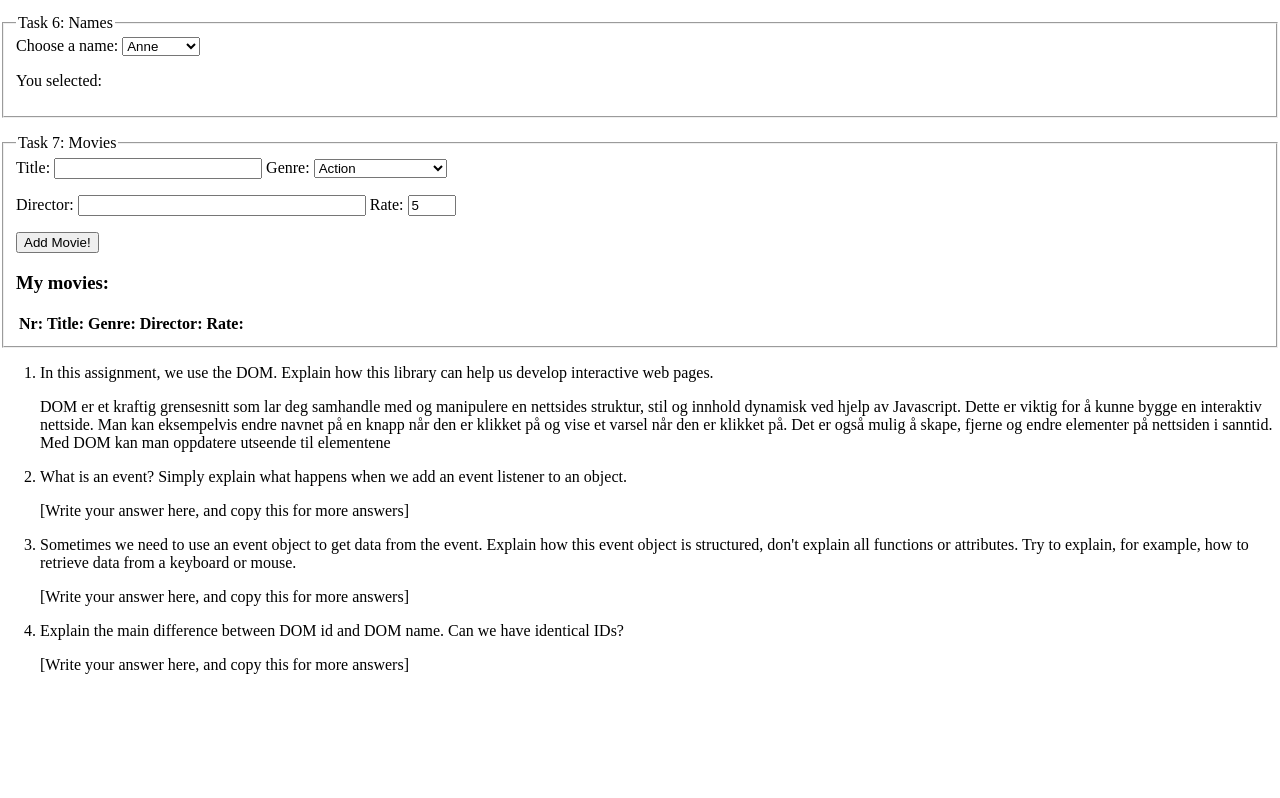
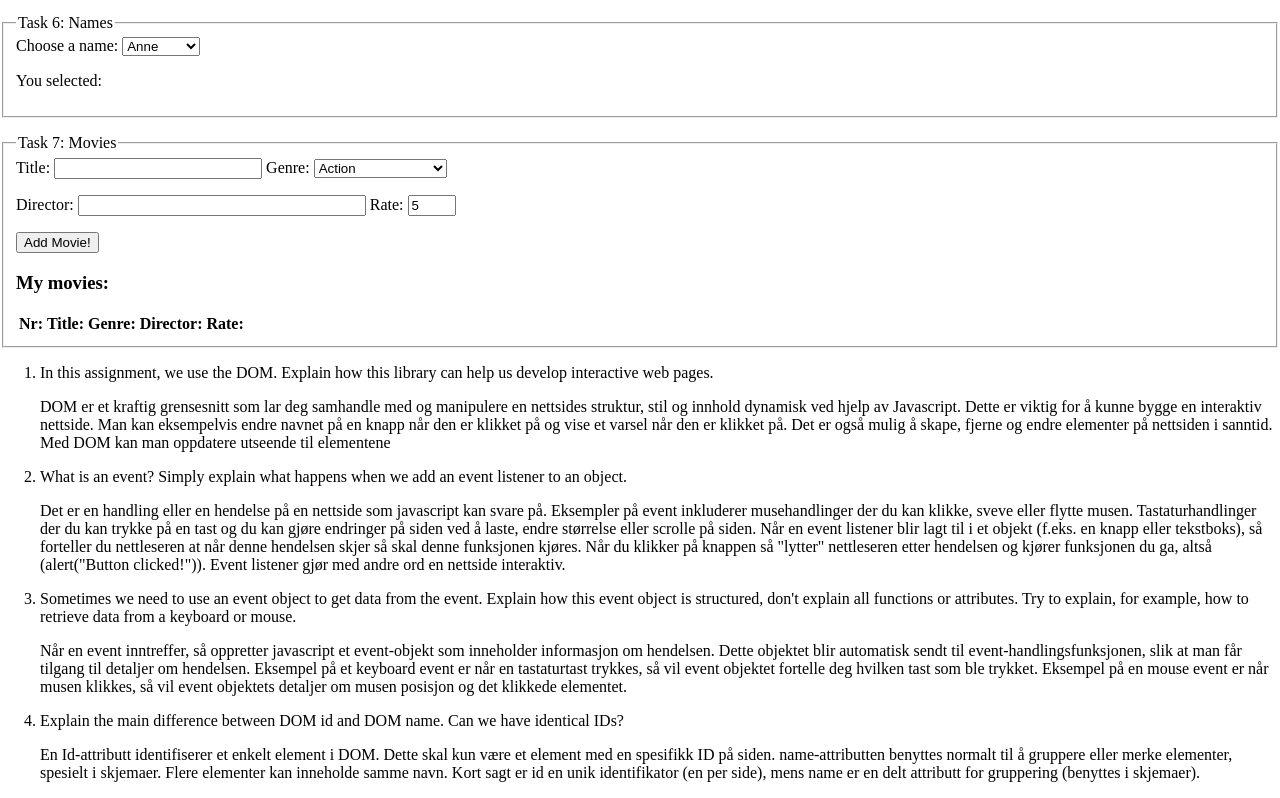
Before and after one commit to Kineantonsen/DAT101, a plain HTML site: page module_4/task_4-3/task_4-3.html in a window 1280 px wide. Shown: the part 1001-1799 px from the top of the page. Before the commit the page ends 1691 px from the top, so only its background shows below. Drawn offline with Linux system fonts and the light colour scheme.

Commit message:
Task_4.3_finished

```diff
--- a/module_4/task_4-3/task_4-3.html
+++ b/module_4/task_4-3/task_4-3.html
@@ -101,13 +101,20 @@
     pages.</li>
   <p>DOM er et kraftig grensesnitt som lar deg samhandle med og manipulere en nettsides struktur, stil og innhold dynamisk ved hjelp av Javascript. Dette er viktig for å kunne bygge en interaktiv nettside. Man kan eksempelvis endre navnet på en knapp når den er klikket på og vise et varsel når den er klikket på. Det er også mulig å skape, fjerne og endre elementer på nettsiden i sanntid. Med DOM kan man oppdatere utseende til elementene</p>
   <li>What is an event? Simply explain what happens when we add an event listener to an object.</li>
-  <p>[Write your answer here, and copy this for more answers]</p>
+  <p>Det er en handling eller en hendelse på en nettside som javascript kan svare på. Eksempler på event inkluderer musehandlinger der du kan klikke, sveve eller flytte musen. Tastaturhandlinger der du kan trykke på en tast og du kan gjøre endringer på siden ved å laste, endre størrelse eller scrolle på siden.
+    Når en event listener blir lagt til i et objekt (f.eks. en knapp eller tekstboks), så forteller du nettleseren at når denne hendelsen skjer så skal denne funksjonen kjøres. Når du klikker på knappen så "lytter" nettleseren etter hendelsen og kjører funksjonen du ga, altså (alert("Button clicked!")). Event listener gjør med andre ord en nettside interaktiv.</p>
   <li>Sometimes we need to use an event object to get data from the event. Explain how this event
     object is structured, don't explain all functions or attributes. Try to explain, for example, how to
     retrieve data from a keyboard or mouse.</li>
-  <p>[Write your answer here, and copy this for more answers]</p>
+  <p>Når en event inntreffer, så oppretter javascript et event-objekt som inneholder informasjon om hendelsen. Dette objektet blir automatisk sendt til event-handlingsfunksjonen, slik at man får tilgang til detaljer om hendelsen.
+    Eksempel på et keyboard event er når en tastaturtast trykkes, så vil event objektet fortelle deg hvilken tast som ble trykket.
+    Eksempel på en mouse event er når musen klikkes, så vil event objektets detaljer om musen posisjon og det klikkede elementet.
+  </p>
   <li>Explain the main difference between DOM id and DOM name. Can we have identical IDs?</li>
-  <p>[Write your answer here, and copy this for more answers]</p>
+  <p>En Id-attributt identifiserer et enkelt element i DOM. Dette skal kun være et element med en spesifikk ID på siden.
+    name-attributten benyttes normalt til å gruppere eller merke elementer, spesielt i skjemaer. Flere elementer kan inneholde samme navn.
+    Kort sagt er id en unik identifikator (en per side), mens name er en delt attributt for gruppering (benyttes i skjemaer).
+  </p>
 </ol>
 <script type="module" src="./task_4-3.mjs" defer></script>
 </body>
```
